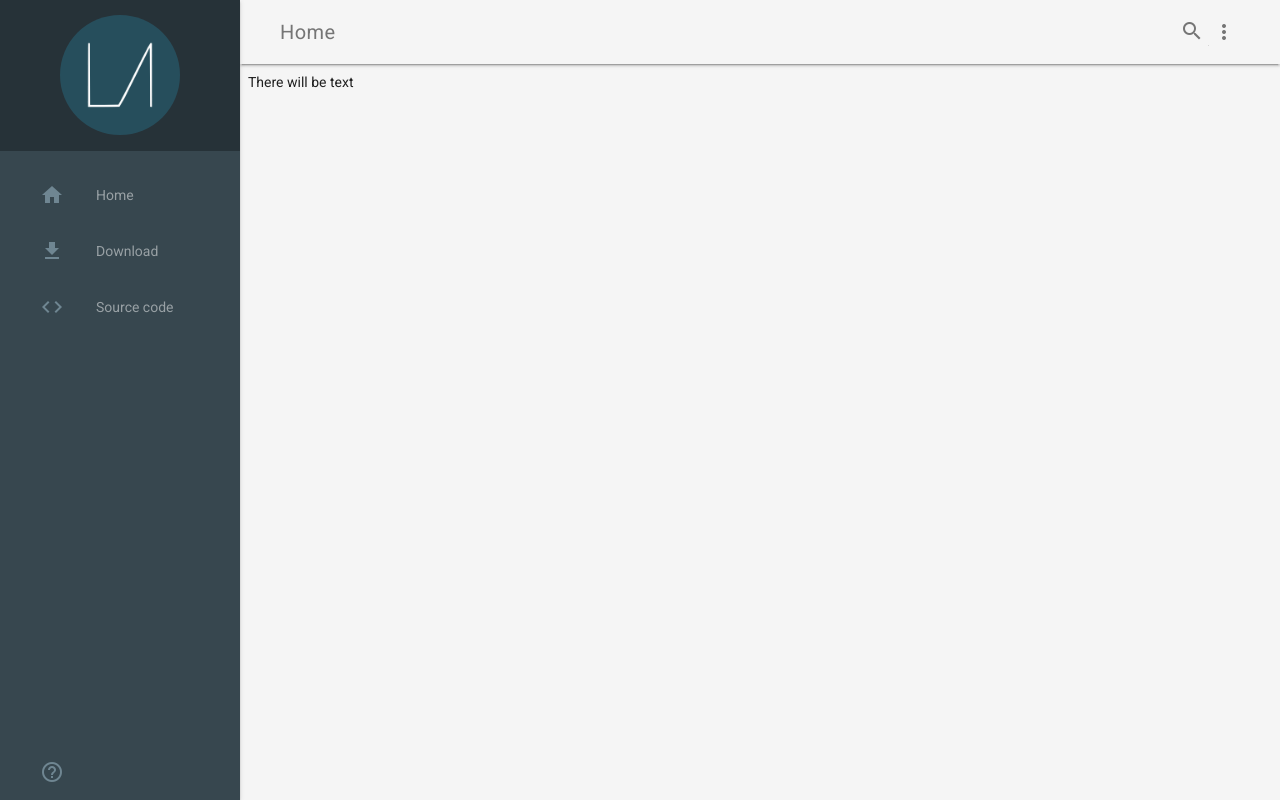
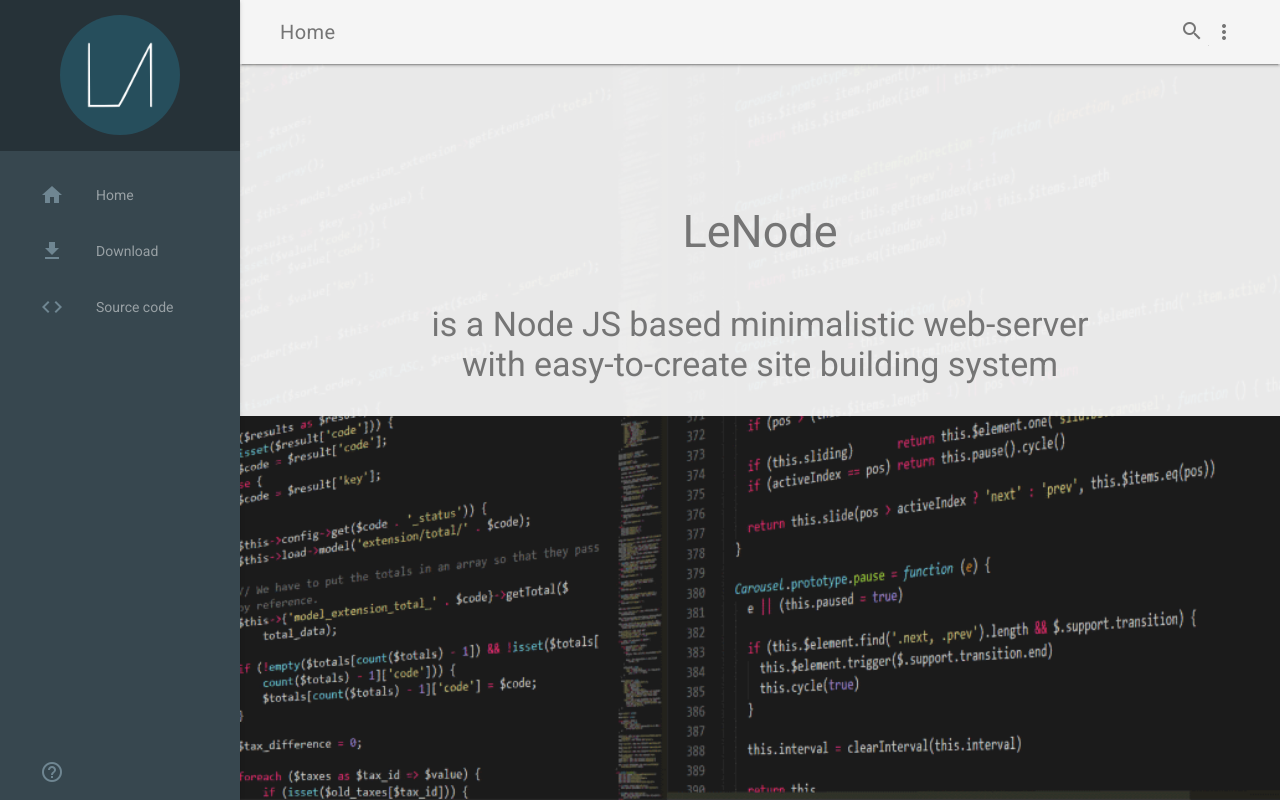
Before and after one commit to LeNode-server/LeNode, a plain HTML site: page index.html in a window 1280 px wide. Drawn offline with nearby package versions, Linux system fonts and the light colour scheme.

Commit message:
Visual update

```diff
--- a/index.html
+++ b/index.html
@@ -98,8 +98,11 @@
         </nav>
       </div>
       <main class="mdl-layout__content mdl-color--grey-100">
-        <div class="mdl-grid demo-content">
-          <div>There will be text</div>
+        <div class="content-wrapper">
+          <div class="mdl-grid demo-content">
+            <h2 class="main-header">LeNode</h2>
+            <h3 class="main-header-tip">is a Node JS based minimalistic web-server<br/>with easy-to-create site building system</h3>
+          </div>
         </div>
       </main>
     </div>
--- a/styles.css
+++ b/styles.css
@@ -106,11 +106,13 @@ html, body {
 
 .demo-content {
   max-width: 1080px;
+  color: #757575;
+  padding-top: 120px;
 }
 
 .demo-charts {
   -webkit-align-items: center;
-      -ms-flex-align: center;
+       -ms-flex-align: center;
           align-items: center;
 }
 .demo-chart:nth-child(1) {
@@ -214,3 +216,18 @@ _:-ms-input-placeholder, :root .demo-graph {
       -ms-flex-align: center;
           align-items: center;
 }
+.main-header,.main-header-tip{
+  display: block;
+  text-align: center;
+  width: 100%;
+}
+.content-wrapper{
+  padding: 0;
+  margin: 0;
+  border: 0;
+  background: rgba(245, 245, 245, 0.95);
+}
+main{
+  background: center url(/images/background-main.png);
+  background-size: cover;
+}
```
Also changed, not shown: images/background-main.png (added).
